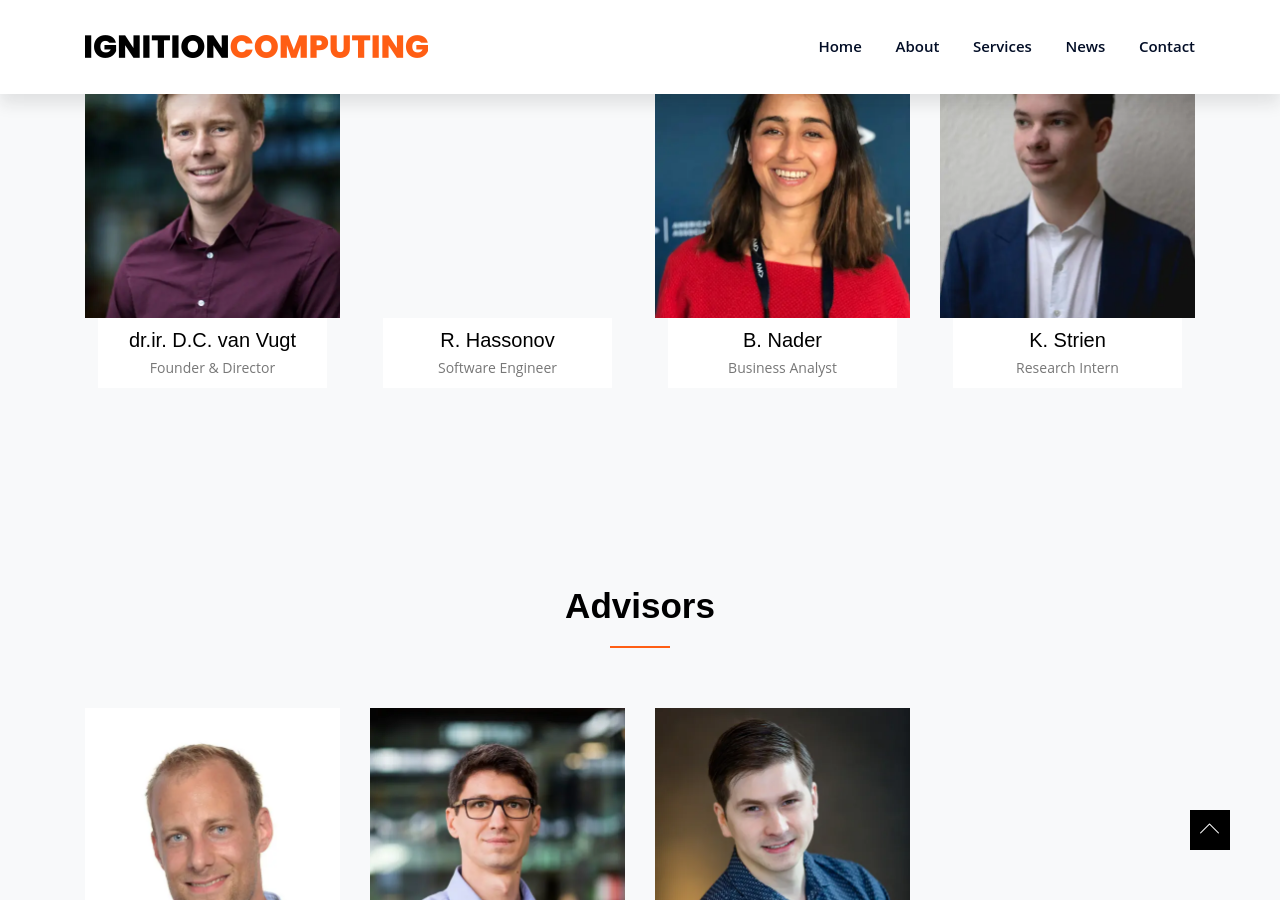
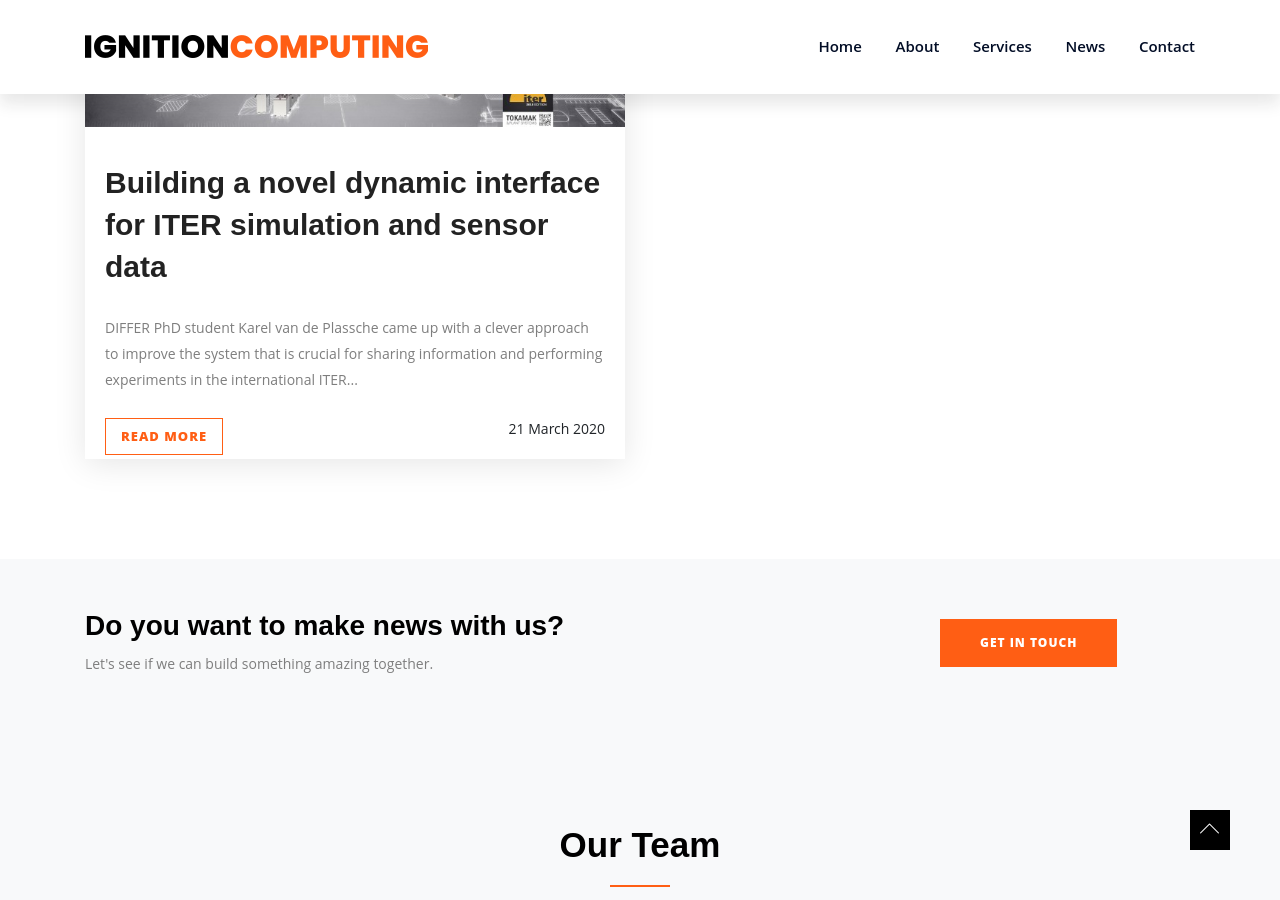
Before and after one commit to koenstrien/ignitioncomputing, a Jekyll site: the page built from index.html, in a window 1280 px wide and 900 px high, scrolled down 2952 px. Built offline with Jekyll 4.4.1, drawn with Linux system fonts in a browser that asks for light colours.

Commit message:
add news page to index

```diff
--- a/_posts/news/2020-03-21-ITER-IMAS-Python.md
+++ b/_posts/news/2020-03-21-ITER-IMAS-Python.md
@@ -1,22 +1,24 @@
 ---
-title: Integrated modelling Python support for ITER
+title: Building a novel dynamic interface for ITER simulation and sensor data
 layout: featured
 author: daan_van_vugt
 image: /assets/img/news/tkmandplant_2016_72dpi.jpg
 categories: news
 ---
+**DIFFER PhD student Karel van de Plassche came up with a clever approach to improve the system that is crucial for sharing information and performing experiments in the international ITER Organization. Together with the company Ignition Computing and ITER Organization his proof-of-concept has been successfully incorporated in the ITER dynamic Python interface to better store and retrieve sensor data and involved calculations.**
 
-The international organization ITER is building the largest tokamak in the world in France. This "big science" project aims to prove useful power generation with nuclear fusion. At a total cost of over 25 billion USD and built by partners in 35 nations the ITER tokamak is one of the most complex objects ever built. One of the challenges in conducting experiments with this complex machine is organizing all sensor data and associated calculations, simulations and forecasts.
+The international organization ITER is building the largest tokamak in the world in France. This "big science" project aims to prove useful power generation with nuclear fusion. At a total cost of over 25 billion USD and built by partners in 35 nations the ITER tokamak is one of the most complex machines ever built. One of the challenges in conducting experiments with this complex machine is organizing all sensor data and associated calculations, simulations and forecasts.
 
-For this purpose ITER Organization is developing the Integrated Modeling and Analysis System (IMAS). In this system all relevant information can be stored and retrieved by researchers within and outside the organization. IMAS is built on the concept of Data Dictionaries (DDs), which store information about the tokamak in a structured format, to enable interoperability between software tools. These DDs are complex, with tens of thousands of quantities that can be filled in with time and/or location-dependent data.
+For this purpose ITER Organization and its partners are developing the Integrated Modeling and Analysis System (IMAS). In this system all relevant information can be stored and retrieved by researchers within and outside the organization. IMAS is built on the concept of a common Data Dictionary (DD), which stores information about the machine in a structured format, to enable interoperability between software tools. These DDs are complex, with tens of thousands of quantities that can be filled in with time and/or location-dependent data.
 
-The complexity of the system has so far forced development in a static, code-generation style. The generated code is complex and very large. This led to usability issues, especially when considering data stored in different versions of the IMAS system.
+![IMASPy layer structure](/assets/img/news/imaspy.png)
 
-Together with DIFFER, Ignition Computing has developed a dynamic interface to IMAS in Python. This is based on an early proof-of-concept by the DIFFER employee Karel van de Plassche. ITER Organization recognized the potential of the new approach, and has funded the rest of this work, which was finished on-time and in-budget.
+The IMAS infrastructure consists of a low-level layer, which can use several backends, and for which interfaces exist in Fortran, C++, Matlab, Java and Python. These interfaces are statically generated from the IMAS-DD definitions. A dynamic interpretation of the IMAS-DD definitions would improve the user experience and allow for faster development.
+Together with DIFFER, Ignition Computing has developed a dynamic interface to IMAS in Python. This is based on an early proof-of-concept by the DIFFER researcher Karel van de Plassche. ITER Organization recognized the potential of the new approach, and has worked  with Karel at DIFFER and Daan van Vugt at Ignition Computing to improve the dynamic Python interface.
 
-By just-in-time reading in the IMAS-DD definitions at runtime, datasets with different versions can be imported at the same time. Based on annotations of the schema transparent data-conversion between different versions has been developed, avoiding extra copies in memory. The new interface has been extensively tested against available storage backends. Performance has been optimized by reducing unnecessary allocations, smartly using memoization and caching and by manually optimizing hot code paths.
+By just-in-time reading of the IMAS-DD definitions at runtime, datasets with different versions can be imported at the same time. Annotations within the schema have enabled the transparent data-conversion between different versions to be developed, avoiding extra copies in memory. The new interface has been extensively tested against the currently available storage backends. Performance has been optimized by reducing unnecessary allocations, smart memory usage and caching and by manually optimizing hot code paths.
 
-As next steps proof of concepts newly enabled by the flexibility of this approach will be developed in-house at DIFFER and with partners in the wider fusion community.
+Next steps will include the development of further proofs-of-concepts that are enabled by this flexible approach. These will be developed in-house at DIFFER and also with partners in the wider fusion community.
 
 <small>Images Credit © ITER Organization, [iter.org/](https://iter.org), DIFFER</small>
 
--- a/index.html
+++ b/index.html
@@ -7,6 +7,7 @@
     {% include about.html %}
     {% include services.html %}
     {% include countdown.html %}
+    {% include category_index.html name='news' %}
     {% include team_members.html %}
     {% include advisors.html %}
     {% include call_to_action.html %}
```
